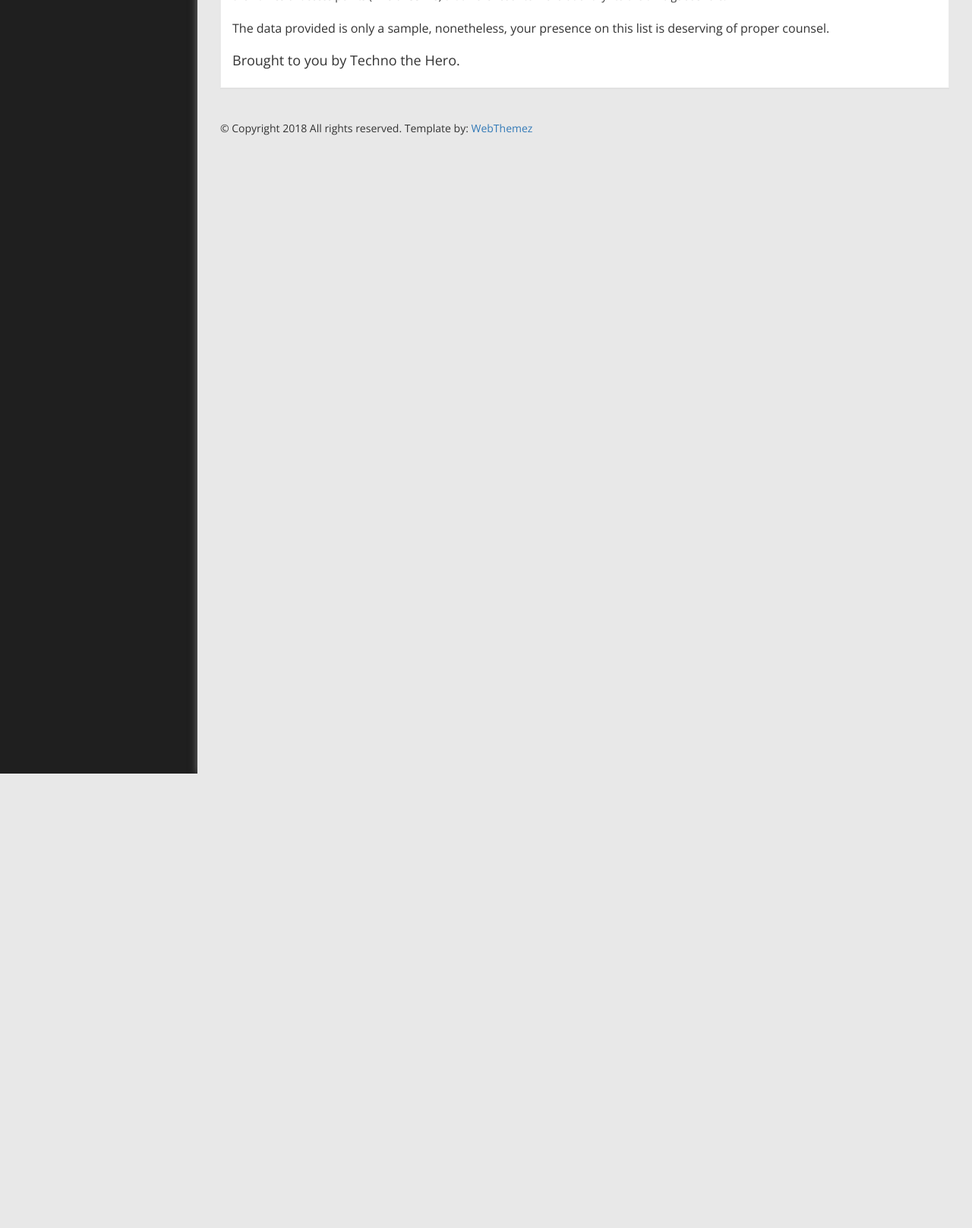
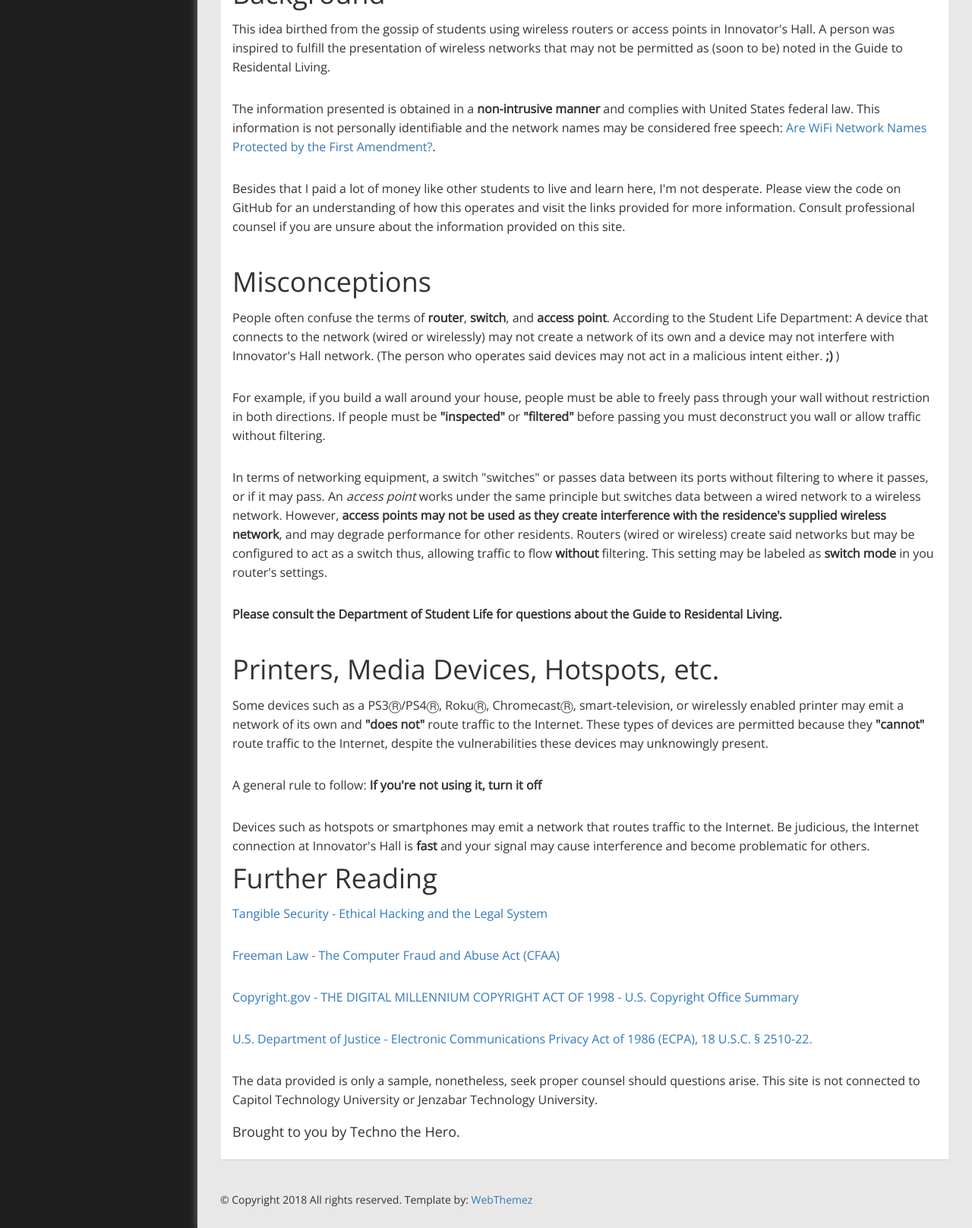
Before and after one commit to gadgets4techno/capitol-wifi, a Flask app: page /about in a window 1280 px wide. Shown: the part 301-1917 px from the top of the page at 76% size. Before the commit the page ends 1319 px from the top, so only its background shows below. Run offline with Flask 2, Linux system fonts and the light colour scheme; some libraries are stand-ins or nearby versions.

Commit message:
Appended legal phrasing
Refined code, added proper definitions.

```diff
--- a/main/mqtt.py
+++ b/main/mqtt.py
@@ -1,20 +1,18 @@
 #!/usr/bin/python
 # -*- coding: utf-8 -*-
 
-# MQTT config for Capitol Clock
+# MQTT extended library
 
 # Import necessary libraries
 import paho.mqtt.client as mqtt
 from time import sleep as sleep
 
 #MQTT Protocol configuation
-#server = "citadel.technothehero.ddns.net"
 server = "test.mosquitto.org"
 server_port = 1883
 clientid = "ibm_cloud"
 password = "ibm_cloud_pass"
 server_sub_topic = "/discord"
-#discovery_topic = "/arifi/new"
 server_qos = 0
 client = mqtt.Client(clientid)
 
@@ -22,8 +20,8 @@ client = mqtt.Client(clientid)
 connected = False
 payload = None
 
-
-def init():	#a call to this function connects to the broker
+# Connect to the broker
+def init():
  global connected
  m = ""
  try:
--- a/main/routes.py
+++ b/main/routes.py
@@ -2,16 +2,19 @@ from flask import render_template, request, flash, Blueprint
 #import platform
 import mqtt as m, json
 main = Blueprint('main', __name__)
-#os=platform.get_platform()
 m.init()
 
 @main.route("/", methods=['GET'])
 @main.route("/index", methods=['GET'])
 def home():
- key = json.loads(str(m.payload))
- return render_template("main.html", networks=key["networks"], hidden_count=key["hidden"],deny_count=key["deny"],allow_count=key["allow"])
+ try:
+  key = json.loads(str(m.payload))
+  return render_template("main.html", networks=key["networks"], hidden_count=key["hidden"],deny_count=key["deny"],allow_count=key["allow"],media_count=key["media"],student_count=key["students"])
+ except:
+  flash("Reloading...", "warning")
+  return render_template("main.html", networks="--", hidden_count="--",deny_count="--",allow_count="--",media_count="--", student_count="--")
 
 @main.route("/about")
 def about():
- flash("If your SSID is on this site, you may be in trouble!!", "info")
+ flash("If your SSID is on this site, check your devices!", "info")
  return render_template('about.html', title='About')
--- a/templates/about.html
+++ b/templates/about.html
@@ -5,10 +5,51 @@
        <div class="panel-body">
 
 	<div class="content-section">
-       This idea birthed from the gossip of students potentially being "hacked". A person thought it would be humorous
-to present, in a nice format, the names of access points (AP's or SSID's) that were "counter-revolutionary" to the ambiguous rule.
-	<p> The data provided is only a sample, nonetheless, your presence on this list is deserving of proper counsel.</p>
+	<h1>Background</h1>
+       <p>This idea birthed from the gossip of students using wireless routers or access points in Innovator's Hall. A person was inspired to fulfill the presentation
+	   of wireless networks that may not be permitted as (soon to be) noted in the Guide to Residental Living.
+	   </p>
+	   <p>The information presented is obtained in a <b>non-intrusive manner</b> and complies with United States federal law. This information is not personally identifiable
+	   and the network names may be considered free speech: <a href="https://www.bleepingcomputer.com/news/legal/are-wifi-network-names-protected-by-the-first-amendment/">Are WiFi Network Names Protected by the First Amendment?</a>.
+	   <p>Besides that I paid a lot of money like other students to live and learn here, I'm not desperate. Please view the code on GitHub for an understanding of how this operates and visit the links provided for more information.
+	   Consult professional counsel if you are unsure about the information provided on this site.
+	   </p>
+	   </p>
+
+
+	   <h1>Misconceptions</h1>
+	   <p>People often confuse the terms of <b>router</b>, <b>switch</b>, and <b>access point</b>.
+	   According to the Student Life Department: A device that connects to the network (wired or wirelessly) may not create a network of its own and a device may not interfere with Innovator's Hall network. (The person
+	   who operates said devices may not act in a malicious intent either. <b>;)</b> )
+	   </p>
+
+	   <p> For example, if you build a wall around your house, people must be able to freely pass through your wall without restriction in both directions. If
+	   people must be <b>"inspected"</b> or <b>"filtered"</b> before passing you must deconstruct you wall or allow traffic without filtering.
+	   </p>
+	   <p> In terms of networking equipment, a switch "switches" or passes data between its ports without filtering to where it passes, or if it may pass. An <i>access point</i> works under the same principle but switches data between a wired network to
+	   a wireless network. However, <b>access points may not be used as they create interference with the residence's supplied wireless network</b>, and may degrade performance for other residents. Routers (wired or wireless) create said networks
+	   but may be configured to act as a switch thus, allowing traffic to flow <b>without</b> filtering. This setting may be labeled as <b>switch mode</b> in you router's settings.
+	   </p>
+	   <p><b>Please consult the Department of Student Life for questions about the Guide to Residental Living.</b></p><p></p>
+
+
+	   <h1>Printers, Media Devices, Hotspots, etc.</h1>
+	   <p>Some devices such as a PS3&#9415;/PS4&#9415;, Roku&#9415;, Chromecast&#9415;, smart-television, or wirelessly enabled printer may emit a network of its own and <b>"does not"</b> route traffic to the Internet.
+	   These types of devices are permitted because they <b>"cannot"</b> route traffic to the Internet, despite the vulnerabilities these devices may unknowingly present.</p>
+	   <p>A general rule to follow: <b>If you're not using it, turn it off</b></p>
+	   <p>Devices such as hotspots or smartphones may emit a network that routes traffic to the Internet. Be judicious, the Internet connection at Innovator's Hall is <b>fast</b> and your signal may cause interference and
+	   become problematic for others.</p>
+
+	   <h1>Further Reading</h1>
+	   <p><a href="https://www.tangiblesecurity.com/images/docs/238-6c01.pdf">Tangible Security - Ethical Hacking and the Legal System</a></p>
+	   <p><a href="https://www.freemanlaw-pllc.com/computer-fraud-abuse-act-cfaa/">Freeman Law - The Computer Fraud and Abuse Act (CFAA)</a></p>
+	   <p><a href="https://www.copyright.gov/legislation/dmca.pdf">Copyright.gov - THE DIGITAL MILLENNIUM COPYRIGHT ACT OF 1998 - U.S. Copyright Office Summary</a></p>
+	   <p><a href="https://it.ojp.gov/PrivacyLiberty/authorities/statutes/1285">U.S. Department of Justice - Electronic Communications Privacy Act of 1986 (ECPA), 18 U.S.C. &#167; 2510-22.</a></p>
+
+	<p> The data provided is only a sample, nonetheless, seek proper counsel should questions arise.
+	This site is not connected to Capitol Technology University or Jenzabar Technology University.</p>
 	   </div>
+
 
        <h4>Brought to you by Techno the Hero.</h4>
        </div>
--- a/templates/layout.html
+++ b/templates/layout.html
@@ -3,14 +3,10 @@
 <head>
     <meta charset="utf-8" />
     <meta name="viewport" content="width=device-width" initial-scale="1.0">
-	<meta http-equiv="refresh" content="11">
-    <title>Capitol Counter-revolutionaries</title>
-    {% block title %}
-    {% if os %}
-    <link rel="shortcut icon" href="static/{{os}}.ico">
-    {% else %}
-    <link rel="shortcut icon" href="static/aol.ico">
-    {% endif %}
+    <title>Capitol Infodash</title>
+    <link rel="shortcut icon" href="/aol.ico">
+	{% block title %}
+
     {% endblock title %}
 	<!-- Bootstrap Styles-->
     <link href="{{ url_for('static', filename='bootstrap.css') }}" rel="stylesheet" type="text/css">
@@ -31,7 +27,7 @@
                     <span class="icon-bar"></span>
                     <span class="icon-bar"></span>
                 </button>
-                <a class="navbar-brand" href="index"><strong>Capitol Counter-revolutionaries</strong></a>
+                <a class="navbar-brand" href="index"><strong>Capitol Infodash</strong></a>
             </div>
 			<span id="forkongithub">
 			<a href="https://github.com/gadgets4techno/capitol-wifi-shame"><img style="position: absolute; top: 0; right: 0; border: 0;" src="https://s3.amazonaws.com/github/ribbons/forkme_right_red_aa0000.png" alt="Fork me on GitHub"></a>
```
Also changed, not shown: templates/main.html (+23 -12 lines).
